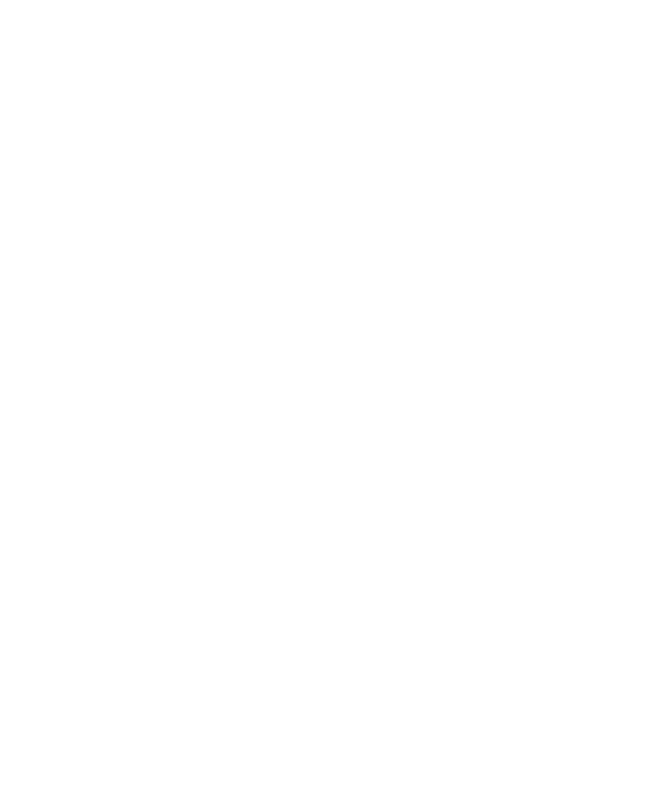
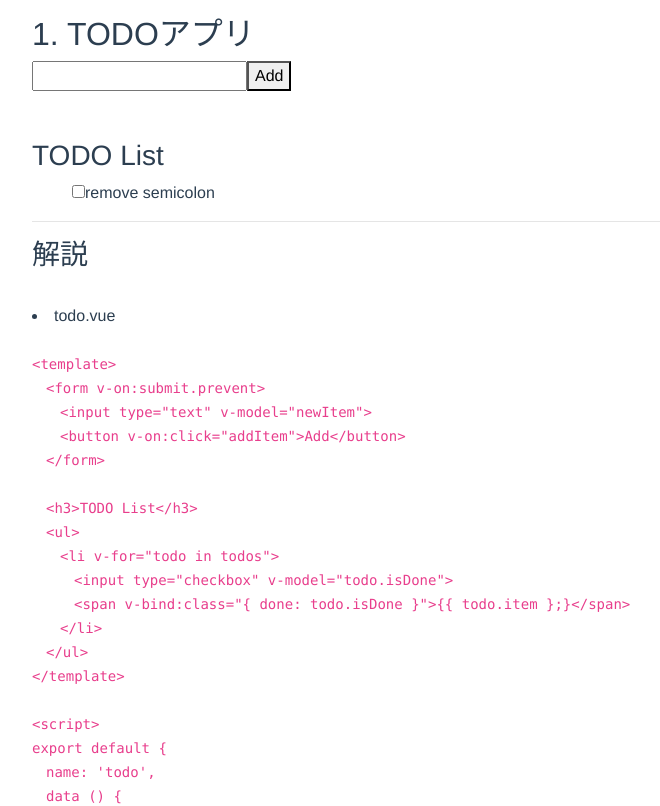
Before and after one commit to HikaruEgashira/egahika-work, a Vue app: page /apps in a window 1280 px wide. Shown: the part 280-1086 px from the top of the page, without its empty margins (31-691 px from the left). Before the commit the page ends 800 px from the top, so only its background shows below. Built offline with nearby package versions, Linux system fonts and the light colour scheme.

Commit message:
add: apps page

```diff
--- /dev/null
+++ b/src/components/application/apps.vue
@@ -0,0 +1,29 @@
+<template>
+  <b-container fluid class="apps pl-5 pr-5">
+    <img v-bind:src="require('../../assets/logo.png')" fluid alt="egahika work" height="180px">
+    <div style="position: relative; top: -30px">
+      <h1>SPA with VueJs</h1>
+      <p>ここではvueを使ったwebアプリケーションをソースコードとともに紹介・解説する</p>
+      <hr>
+      <todo></todo>
+      <hr>
+    </div>
+  </b-container>
+</template>
+
+<script>
+import todo from '@/components/application/todo'
+export default {
+  name: 'apps',
+  components:
+  {
+    todo
+  }
+}
+</script>
+
+<style>
+.apps  {
+    text-align: left
+}
+</style>
--- /dev/null
+++ b/src/components/application/todo.vue
@@ -0,0 +1,93 @@
+<template>
+  <div class="mt-5">
+    <h2>1. TODOアプリ</h2>
+    <form v-on:submit.prevent>
+      <input type="text" v-model="newItem">
+      <button v-on:click="addItem">Add</button>
+    </form>
+    <br><br>
+    <h3>TODO List</h3>
+    <ul>
+      <li v-for="todo in todos">
+        <input type="checkbox" v-model="todo.isDone">
+        <span v-bind:class="{ done: todo.isDone }">{{ todo.item }}</span>
+      </li>
+    </ul>
+    <hr>
+    <h3>解説</h3>
+    <br>
+    <li>todo.vue</li>
+    <br>
+    <code>
+    &lt;template><br>
+    　&lt;form v-on:submit.prevent><br>
+    　　&lt;input type="text" v-model="newItem"><br>
+    　　&lt;button v-on:click="addItem">Add&lt;/button><br>
+    　&lt;/form><br>
+    　<br>
+    　&lt;h3>TODO List&lt;/h3><br>
+    　&lt;ul><br>
+    　　&lt;li v-for="todo in todos"><br>
+    　　　&lt;input type="checkbox" v-model="todo.isDone"><br>
+    　　　&lt;span v-bind:class="{ done: todo.isDone }">{{ todo.item };}&lt;/span><br>
+    　　&lt;/li><br>
+    　&lt;/ul><br>
+    &lt;/template><br>
+    <br>
+    &lt;script><br>
+    export default {<br>
+    　name: 'todo',<br>
+    　data () {<br>
+    　　return {<br>
+    　　　newItem: '',<br>
+    　　　todos: [{item: 'remove semicolon', isDone: false}]<br>
+    　　}<br>
+    　},<br>
+    　methods: {<br>
+    　　addItem: function (event) {<br>
+    　　　if (this.newItem === '') return<br>
+    　　　var todo = {<br>
+    　　　　item: this.newItem,<br>
+    　　　　isDone: false<br>
+    　　　}<br>
+    　　　this.todos.push(todo)<br>
+    　　　this.newItem = ''<br>
+    　　}<br>
+    　}<br>
+  }<br>
+    &lt;/script>
+    </code>
+  </div>
+</template>
+
+<script>
+export default {
+  name: 'todo',
+  data () {
+    return {
+      newItem: '',
+      todos: [{item: 'remove semicolon', isDone: false}]
+    }
+  },
+  methods: {
+    addItem: function (event) {
+      if (this.newItem === '') return
+      var todo = {
+        item: this.newItem,
+        isDone: false
+      }
+      this.todos.push(todo)
+      this.newItem = ''
+    }
+  }
+}
+</script>
+
+<style>
+#app ul {
+	list-style: none
+}
+#app li > span.done {
+	text-decoration: line-through
+}
+</style>
--- a/src/components/home.vue
+++ b/src/components/home.vue
@@ -78,7 +78,7 @@
             title="search with qiita"
             v-bind:img-src="require('../assets/qiita.png')"
             img-fluid
-            img-alt="Image"
+            img-alt="qiita"
             img-top
             tag="article"
             style="max-width: 20rem;"
@@ -89,6 +89,22 @@
               href="https://qiita.com/ITF_hikary/items/f529a5284e2353ac9794"
               variant="outline-success"
             >Qiitaでの解説記事</b-button>
+          </b-card>
+          <b-card
+            title="SPA with Vue"
+            v-bind:img-src="require('../assets/vue.png')"
+            img-fluid
+            img-alt="vue"
+            img-top
+            tag="article"
+            style="max-width: 20rem;"
+            class="mb-2 mx-auto p-4"
+          >
+            <p class="card-text">Vueのシングルページアプリケーション練習&解説サイト</p>
+            <b-button
+              to="apps"
+              variant="outline-success"
+            >Go SPA page</b-button>
           </b-card>
         </b-card-group>
       </div>
--- a/src/router/index.js
+++ b/src/router/index.js
@@ -2,6 +2,7 @@
 import Router from 'vue-router'
 
 import home from '@/components/home'
+import apps from '@/components/application/apps'
 
 Vue.use(Router)
 
@@ -11,6 +12,10 @@
     {
       path: '/',
       component: home
+    },
+    {
+      path: '/apps',
+      component: apps
     }
   ]
 })
```
Also changed, not shown: src/assets/vue.png (added).
